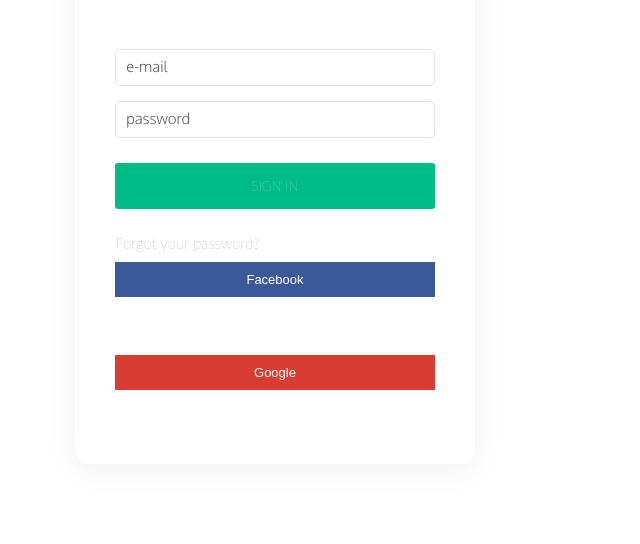
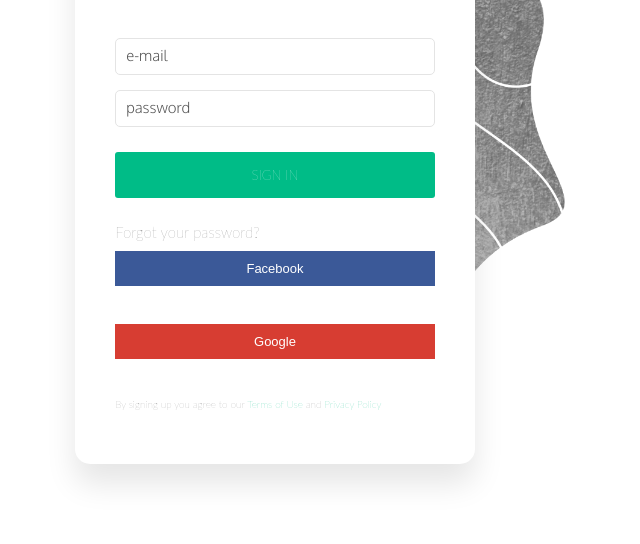
Before and after one commit to spaceytech/Spacey_Tech, a React app in the folder client/: page /signin in a window 1280 px wide. Shown: the part 256-800 px from the top of the page, without its empty margins (365-1005 px from the left). Built offline with nearby package versions, Linux system fonts and the light colour scheme.

Commit message:
Add Minor changes

```diff
--- a/client/src/Components/Layout/Navigation.js
+++ b/client/src/Components/Layout/Navigation.js
@@ -58,8 +58,12 @@
             />
           ) : null}
         </div>
-        <p className="navigation__items navigation__sign-up">Sign up</p>
-        <p className="navigation__items navigation__login">Login</p>
+        <Link to="/signup" className="navigation__items navigation__sign-up">
+          <div>Sign up</div>
+        </Link>
+        <Link to="/signin" className="navigation__items navigation__login">
+          <div>Login</div>
+        </Link>
         <a href="#" className="navigation__button button">
           <button>Become a tasker</button>
         </a>
--- a/client/src/Components/Pages/Login.js
+++ b/client/src/Components/Pages/Login.js
@@ -11,6 +11,7 @@
         </h2>
       </Link>
       <FormLogin />
+      <img src="/images/pattern.png" alt="Pattern" />
     </div>
   );
 };
--- a/client/src/Components/Ui/FormLogin.js
+++ b/client/src/Components/Ui/FormLogin.js
@@ -26,6 +26,16 @@
         </Link>
         <button id="facebook">Facebook</button>
         <button id="google">Google</button>
+        <p style={{ fontSize: "1rem" }}>
+          By signing up you agree to our{" "}
+          <span style={{ color: "var(--light-green)", cursor: "pointer" }}>
+            Terms of Use
+          </span>{" "}
+          and{" "}
+          <span style={{ color: "var(--light-green)", cursor: "pointer" }}>
+            Privacy Policy
+          </span>
+        </p>
       </div>
     );
   }
--- a/client/src/style/nav.scss
+++ b/client/src/style/nav.scss
@@ -9,7 +9,7 @@
     minmax(15rem, 0.2fr) minmax(max-content, 1fr)
     repeat(3, minmax(max-content, 7rem));
   grid-column-gap: 1.5rem;
-  align-items: stretch;
+
   &__logo {
     grid-column: 1 / 2;
     font-size: 3rem;
@@ -25,6 +25,7 @@
     text-transform: uppercase;
     font-family: "Lato", sans-serif;
     font-weight: 600;
+    color: var(--light-grey);
     &:hover {
       color: black;
     }
--- a/client/src/style/signin.scss
+++ b/client/src/style/signin.scss
@@ -5,12 +5,22 @@
   justify-items: center;
   background: #fff;
   height: 90vh;
+  z-index: -1;
+  img {
+    height: 40rem;
+    position: absolute;
+    top: 20rem;
+    right: 35rem;
+    z-index: 1;
+  }
   &__logo {
     grid-column: 2 / 3;
     grid-row: 1 / 2;
     align-self: start;
+    font-family: "Ubuntu", sans-serif;
   }
   &__wrapper {
+    z-index: 2;
     grid-column: 2 / 3;
     grid-row: 2/ 3;
     display: grid;
@@ -18,8 +28,9 @@
     grid-row-gap: 1rem;
     align-items: start;
     padding: 2.5em 4rem;
-    box-shadow: 0px 5px 30px 1px var(--light-grey-2);
+    box-shadow: rgba(0, 0, 0, 0.1) 0px 20px 30px;
     border-radius: 15px;
+    background: white;
 
     h1 {
       font-size: 3rem;
@@ -35,6 +46,7 @@
         border-radius: 5px;
         &:focus {
           border: 1.5px solid var(--light-green);
+          outline: none;
         }
         &::placeholder {
           text-transform: lowercase;
@@ -80,6 +92,7 @@
       padding: 1rem 0;
       font-size: 1.3rem;
       font-family: "PT Sans", sans-serif;
+      cursor: pointer;
       &:hover {
         opacity: 0.8;
       }
```
Also changed, not shown: client/public/images/pattern.png (added).
